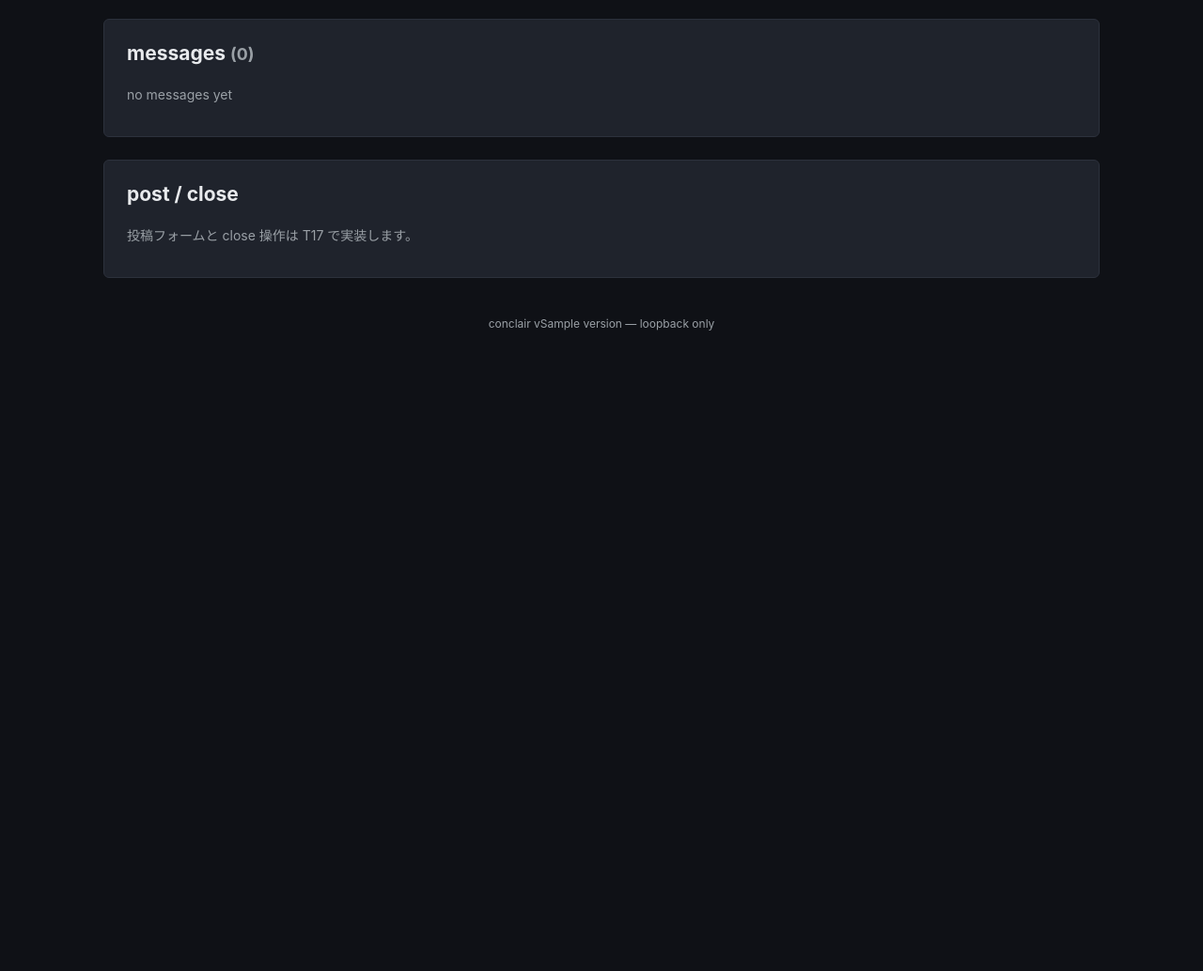
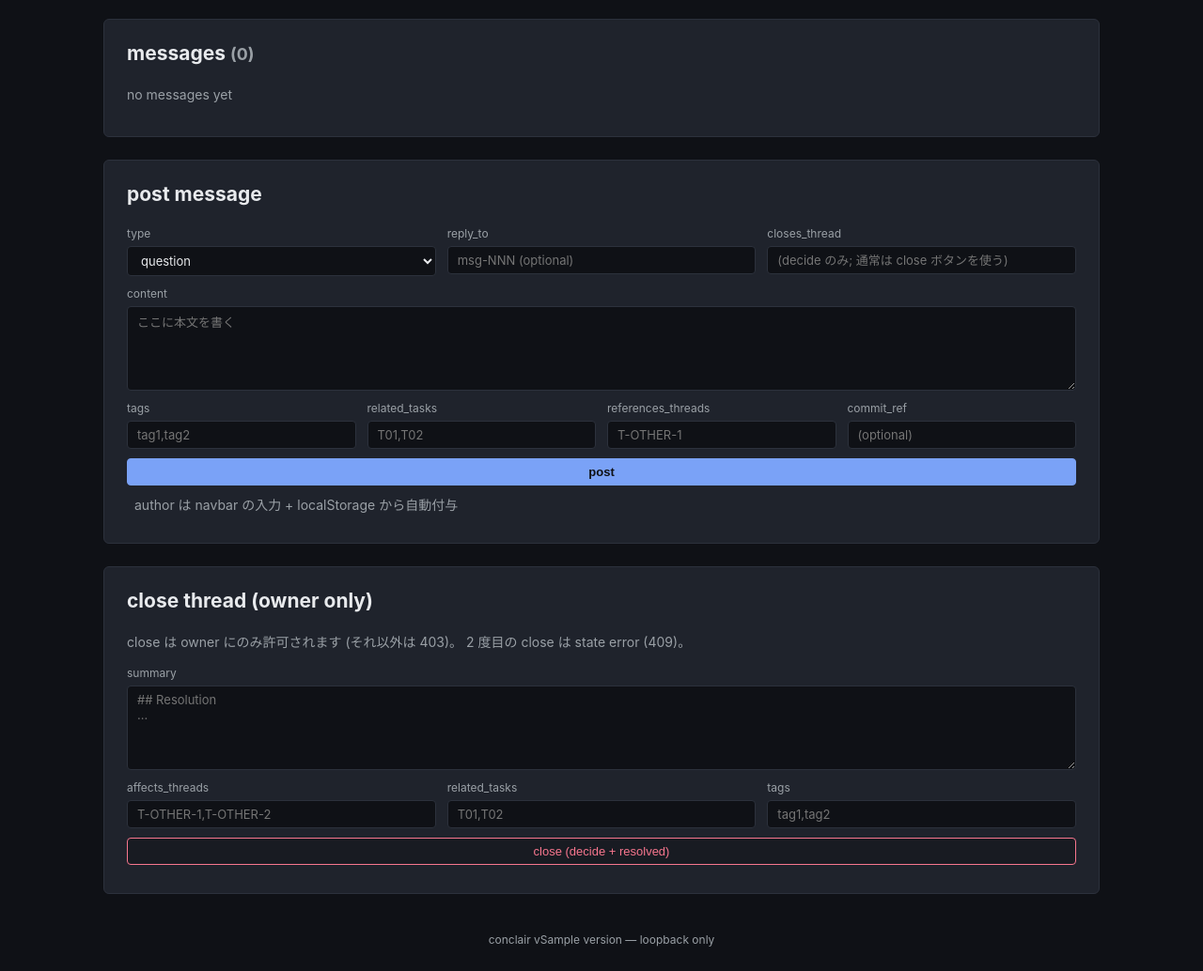
Before and after one commit to SpirrowGames/spirrow-conclair, a FastAPI app: template src/spirrow_conclair/templates/thread_detail.html in a window 1280 px wide. Shown: the part 239-1273 px from the top of the page at 94% size. Before the commit the page ends 591 px from the top, so only its background shows below. Run offline with FastAPI, Linux system fonts and the light colour scheme; the template is opened without the code that fills it: most values are stand-ins (such as "Sample title", 1, 10 or a date in 2020); data that the repository does not hold is empty; parts of the project's set-up code (start-up, migrations or seed data) failed here and were passed over; some libraries are stand-ins or nearby versions.

Commit message:
feat(ui): T17 form posts (open/post/close) + HTMX response headers
- POST /ui/.../threads → api.threads.open_thread, success returns
  HX-Redirect to the new thread detail
- POST /ui/.../threads/{id}/messages → api.messages.post_message, success
  returns HX-Trigger: messagePosted (forces #messages partial re-fetch)
- POST /ui/.../threads/{id}/close → api.threads.close_thread, success
  returns HX-Refresh: true (full reload to surface resolved status)
- Form values are x-www-form-urlencoded; CSV-shaped fields (tags,
  references_threads, related_tasks, affects_threads) go through
  web.forms.parse_csv. ChatroomError + pydantic.ValidationError both
  render flash partial at status 200 (HTMX swaps inline).
- thread_list.html now exposes a collapsible "open new thread" form;
  thread_detail.html shows post + close forms when thread is active /
  awaiting_reply / parked, and a muted notice once resolved/superseded.
- 10 new smoke tests covering happy path + integrity / permission /
  state / not-found / validation paths — total 154/154 green.

Co-Authored-By: Claude Opus 4.7 (1M context) <noreply@anthropic.com>

```diff
--- a/src/spirrow_conclair/static/css/conclair.css
+++ b/src/spirrow_conclair/static/css/conclair.css
@@ -299,6 +299,30 @@ textarea {
     background: rgba(158, 206, 106, 0.08);
 }
 
+/* stacked form (open/post/close) */
+.stack-form {
+    display: flex;
+    flex-direction: column;
+    gap: 10px;
+    margin: 10px 0;
+}
+.stack-form label {
+    display: flex;
+    flex-direction: column;
+    gap: 4px;
+    font-size: 12px;
+    color: var(--text-muted);
+    flex: 1;
+    min-width: 0;
+}
+.stack-form .row label { font-size: 12px; }
+details > summary {
+    cursor: pointer;
+    padding: 6px 0;
+    user-select: none;
+}
+details[open] > summary { margin-bottom: 8px; }
+
 /* filter form */
 .filter-form {
     display: flex;
--- a/src/spirrow_conclair/templates/thread_detail.html
+++ b/src/spirrow_conclair/templates/thread_detail.html
@@ -56,9 +56,88 @@
     </div>
 </section>
 
+{% set is_open = view.thread.status not in ("resolved", "superseded") %}
+
+{% if is_open %}
 <section class="card">
-    <h2>post / close</h2>
-    <p class="muted">投稿フォームと close 操作は T17 で実装します。</p>
+    <h2>post message</h2>
+    <form class="stack-form"
+          hx-post="/ui/projects/{{ project }}/threads/{{ thread_id }}/messages"
+          hx-target="#flash-post"
+          hx-swap="innerHTML"
+          hx-on::after-request="if(event.detail.successful) this.querySelector('textarea[name=content]').value=''">
+        <div class="row">
+            <label>type
+                <select name="type">
+                    {% for t in ["question", "answer", "report", "handoff", "ack", "decide"] %}
+                    <option value="{{ t }}">{{ t }}</option>
+                    {% endfor %}
+                </select>
+            </label>
+            <label>reply_to
+                <input name="reply_to" type="text" placeholder="msg-NNN (optional)">
+            </label>
+            <label>closes_thread
+                <input name="closes_thread" type="text"
+                       placeholder="(decide のみ; 通常は close ボタンを使う)">
+            </label>
+        </div>
+        <label>content
+            <textarea name="content" required
+                      placeholder="ここに本文を書く"></textarea>
+        </label>
+        <div class="row">
+            <label>tags <input name="tags" type="text" placeholder="tag1,tag2"></label>
+            <label>related_tasks <input name="related_tasks" type="text" placeholder="T01,T02"></label>
+            <label>references_threads <input name="references_threads" type="text" placeholder="T-OTHER-1"></label>
+            <label>commit_ref <input name="commit_ref" type="text" placeholder="(optional)"></label>
+        </div>
+        <button type="submit" class="btn btn-primary">post</button>
+        <span class="muted" style="margin-left:8px;">
+            author は navbar の入力 + localStorage から自動付与
+        </span>
+    </form>
+    <div id="flash-post"></div>
+</section>
+
+<section class="card">
+    <h2>close thread (owner only)</h2>
+    <p class="muted">
+        close は owner にのみ許可されます (それ以外は 403)。
+        2 度目の close は state error (409)。
+    </p>
+    <form class="stack-form"
+          hx-post="/ui/projects/{{ project }}/threads/{{ thread_id }}/close"
+          hx-target="#flash-close"
+          hx-confirm="この thread を resolved にしますか？"
+          hx-swap="innerHTML">
+        <label>summary
+            <textarea name="summary_content" required
+                      placeholder="## Resolution&#10;..."></textarea>
+        </label>
+        <div class="row">
+            <label>affects_threads
+                <input name="affects_threads" type="text"
+                       placeholder="T-OTHER-1,T-OTHER-2">
+            </label>
+            <label>related_tasks
+                <input name="related_tasks" type="text" placeholder="T01,T02">
+            </label>
+            <label>tags
+                <input name="tags" type="text" placeholder="tag1,tag2">
+            </label>
+        </div>
+        <button type="submit" class="btn btn-danger">close (decide + resolved)</button>
+    </form>
+    <div id="flash-close"></div>
+</section>
+{% else %}
+<section class="card">
+    <p class="muted">
+        この thread は <strong>{{ view.thread.status }}</strong> のため、
+        新規メッセージ投稿 / close は受け付けません。
+    </p>
 </section>
 {% endif %}
+{% endif %}
 {% endblock %}
```
Also changed, not shown: src/spirrow_conclair/templates/thread_list.html (+36 -3 lines), src/spirrow_conclair/web/routes.py (+185 -3 lines), tests/integration/test_ui_routes.py (+228 -0 lines).
